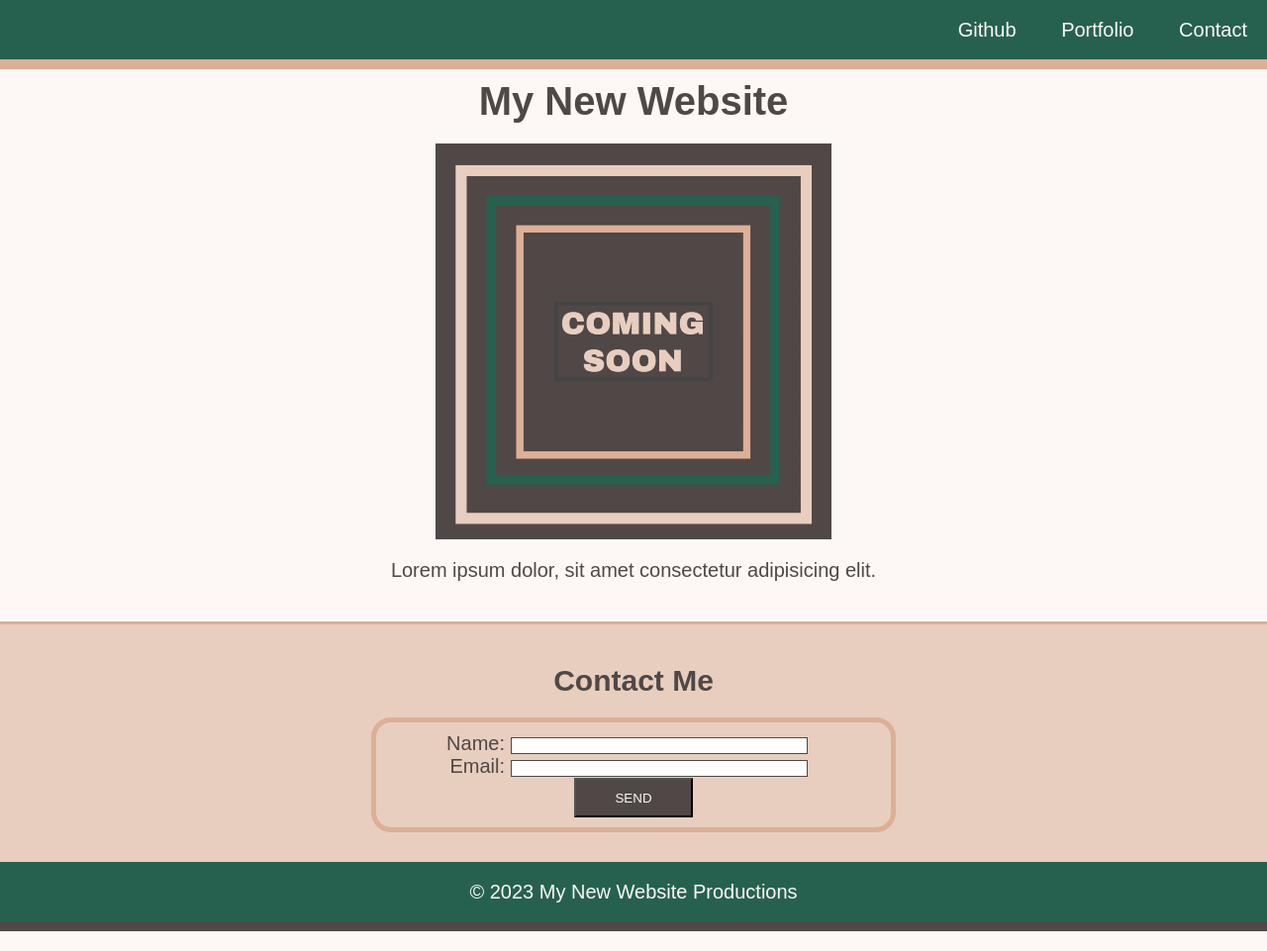
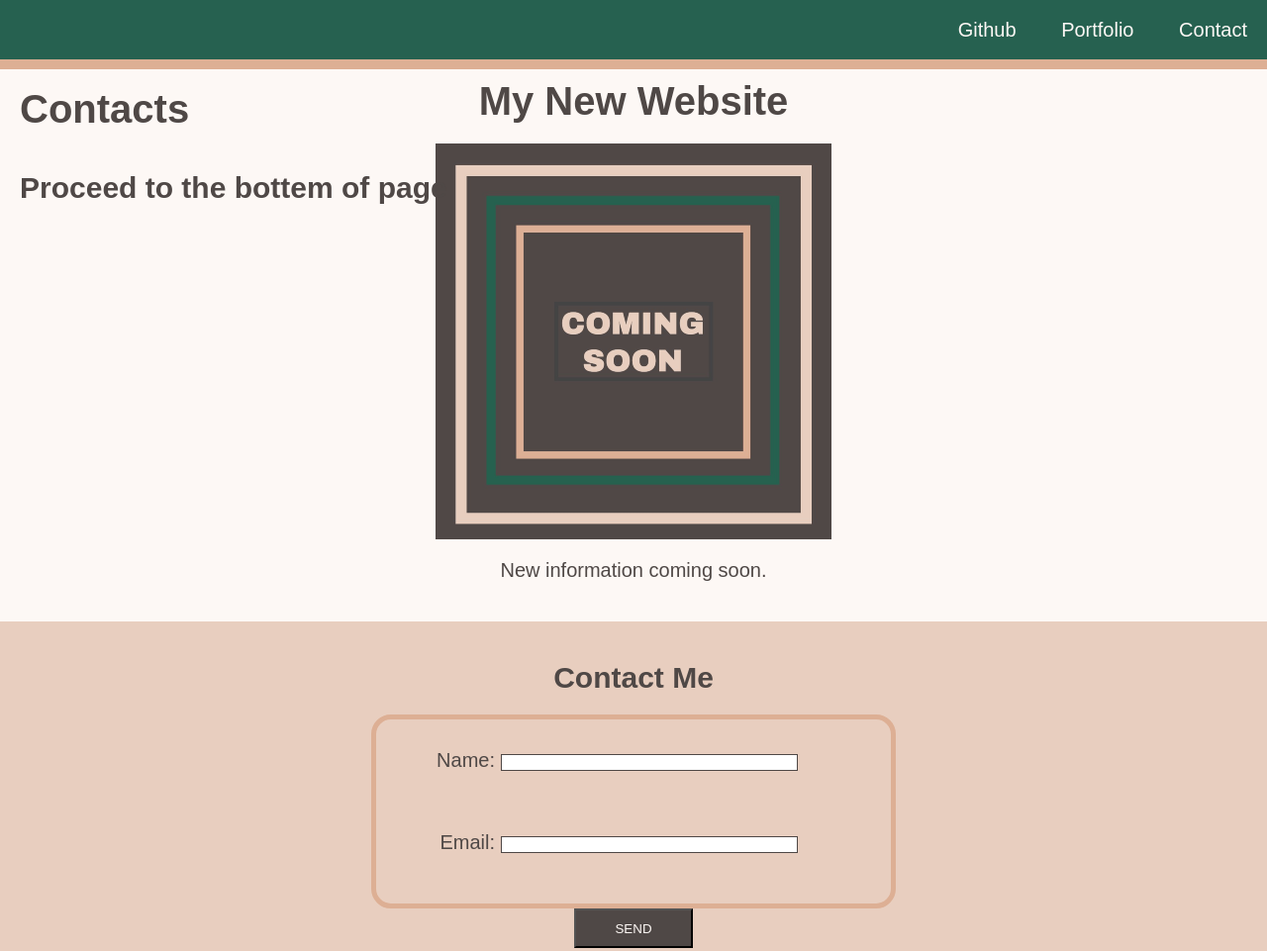
Before and after one commit to KDonnelly33/mini-project-1, a plain HTML site: page index.html in a window 1280 px wide. Shown: the top 961 px of the page at 99% size. Drawn offline with Linux system fonts and the light colour scheme.

Commit message:
fixed contact

```diff
--- a/assets/css/style.css
+++ b/assets/css/style.css
@@ -66,7 +66,6 @@ img {
 section {
   margin-bottom: 0;
   padding: 20px 10px 40px 10px;
-  border-top: 3px solid #DDAF94;
   background-color:  #E8CEBF;
 }
 
@@ -111,3 +110,7 @@ button {
 .text-right {
   text-align: right;
 }
+
+.ContactInformaion {
+  margin bottom: 20 px;
+}
--- a/index.html
+++ b/index.html
@@ -16,27 +16,29 @@
         <li> <a href="#contact">Contact</a></li>
       </ul>
     </nav>
+    <h1>Contacts</h1>
+          <h2>Proceed to the bottem of page</h2>
   </header>
 
   <main>
     <h1 class="text-center">My New Website</h1>
     <figure>
       <img src="./assets/images/image-1.png" alt="Graphic with Coming Soon text">
-      <figcaption class="text-center">Lorem ipsum dolor, sit amet consectetur adipisicing elit.</figcaption>
+      <figcaption class="text-center">New information coming soon.</figcaption>
     </figure>
     <section id="contact">
       <h2 class="text-center">Contact Me</h2>
       <form>
-        <ul>
-          <li>
-            <label class="text-right" for="name">Name:</label>
-            <input type="text" id="name" name="user-name">
-          </li>
-          <li>
-            <label class="text-right" for="email">Email:</label>
-            <input type="text" id="email" name="user-email">
-          </li>
-        </ul>
+        <section class="ContactInformation">
+           <label class="text-right" for="name">Name:</label>
+          <input type="text" id="name" name="user-name"></section>
+
+         <section class="ContactInformation">
+          <label class="text-right" for="name">Email:</label>
+          <input type="text" id="name" name="user-name"></section>
+      </form>
+
+
         <div class="text-center">
           <button type="submit">SEND</button>
         </div>
```
